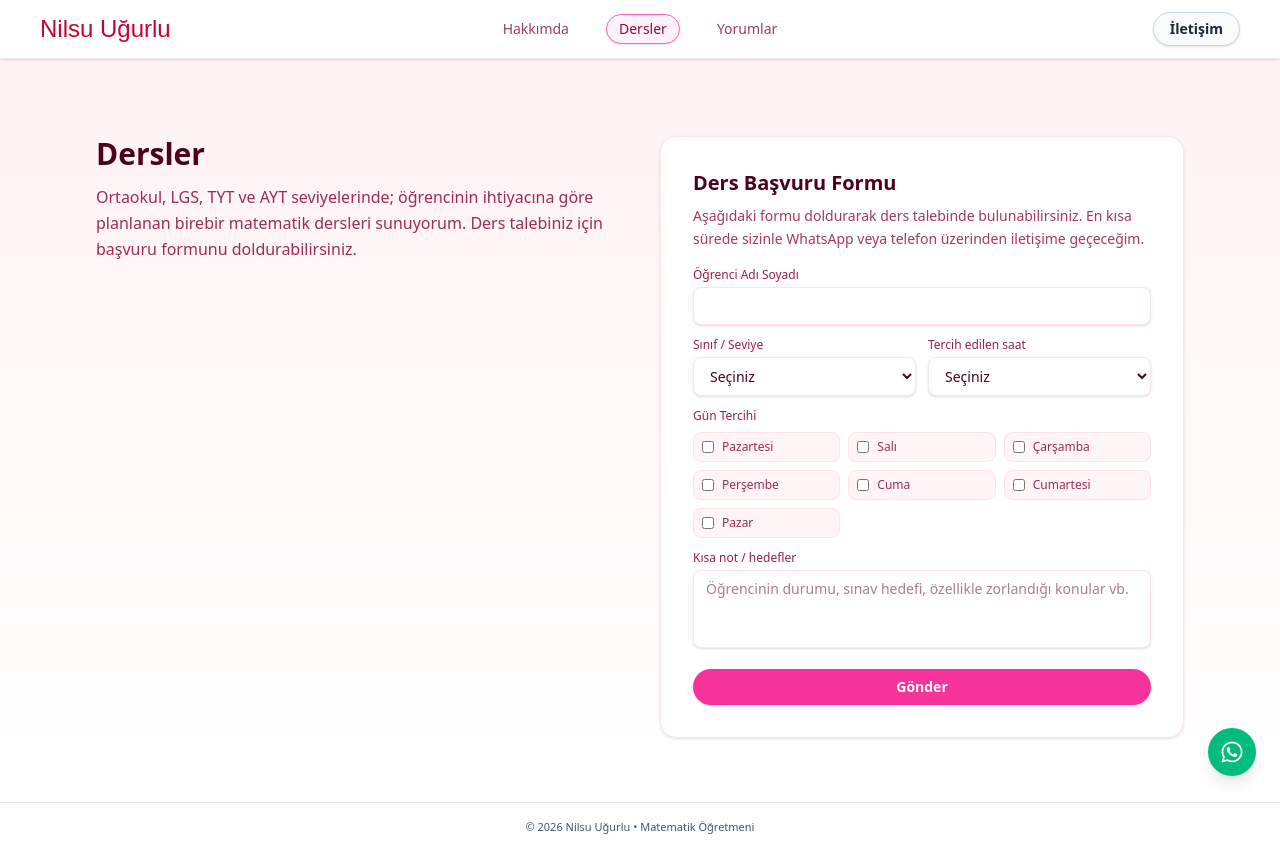
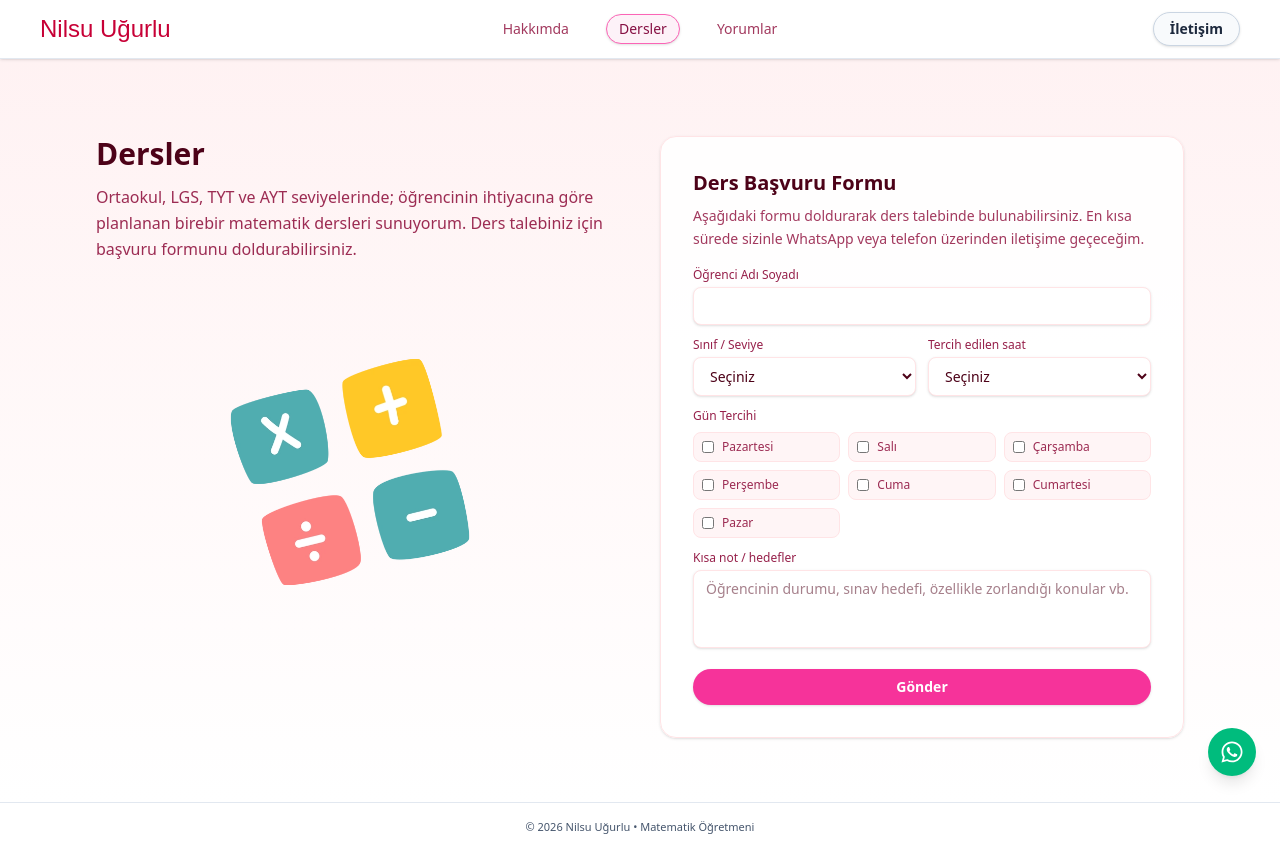
Before and after one commit to tegemenozyurek/nilsumat, a Next.js app: page /dersler in a window 1280 px wide. Built offline with nearby package versions, Linux system fonts and the light colour scheme; a web font is replaced by a local one.

Commit message:
Add image illustration to DerslerPage and update imports

```diff
--- a/app/dersler/page.tsx
+++ b/app/dersler/page.tsx
@@ -1,8 +1,10 @@
 "use client";
 
+import Image from "next/image";
 import { Header } from "@/components/Header";
 import { LessonApplicationForm } from "@/components/LessonApplicationForm";
 import { FaWhatsapp } from "react-icons/fa";
+import iconsIllustration from "../icons.webp";
 
 export default function DerslerPage() {
   return (
@@ -20,6 +22,14 @@ export default function DerslerPage() {
                 göre planlanan birebir matematik dersleri sunuyorum. Ders
                 talebiniz için başvuru formunu doldurabilirsiniz.
               </p>
+              <div className="mx-auto mt-16 w-full max-w-[220px] sm:mt-20 sm:max-w-[260px]">
+                <Image
+                  src={iconsIllustration}
+                  alt="Matematik dersleri görseli"
+                  className="h-auto w-full"
+                  sizes="(max-width: 640px) 220px, 260px"
+                />
+              </div>
             </div>
             <LessonApplicationForm />
           </div>
```
Also changed, not shown: app/icons.webp (added).
